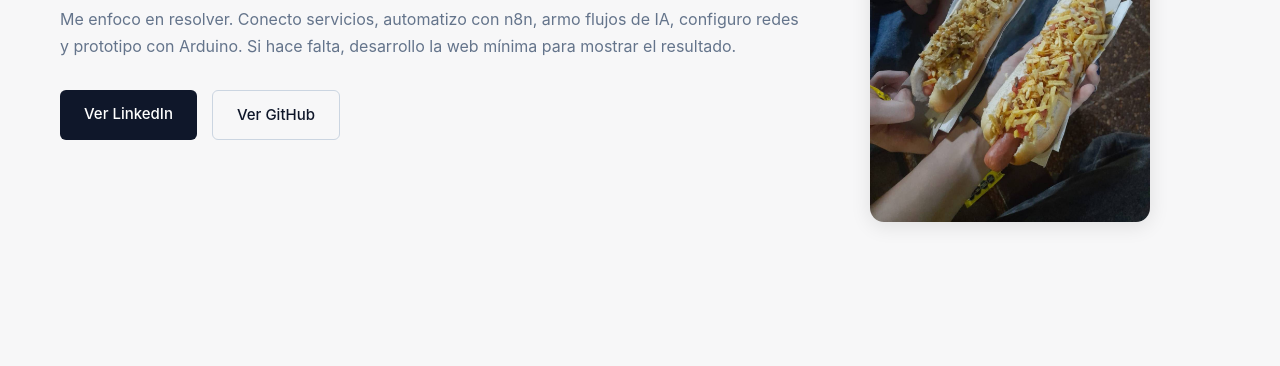
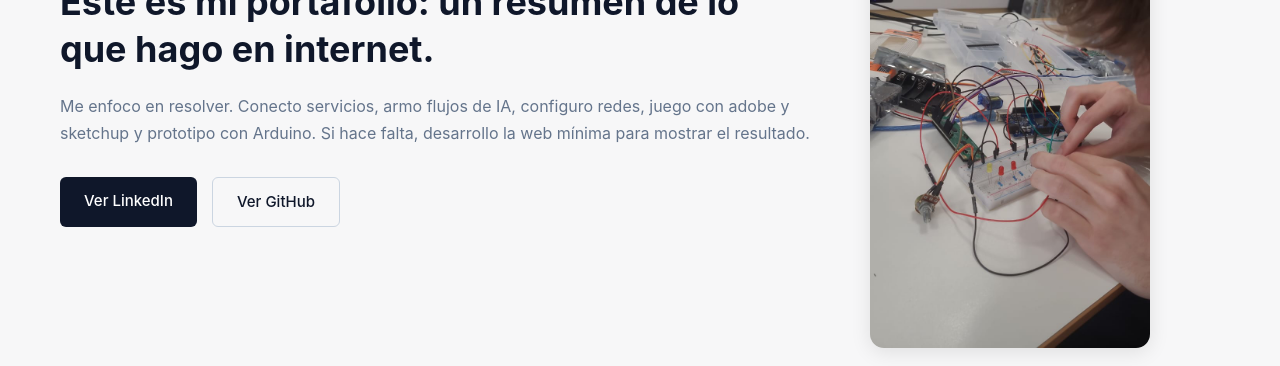
Before and after one commit to trobias/PORTFOLIO, a plain HTML site: page index.html in a window 1280 px wide. Shown: the part 296-662 px from the top of the page. Drawn offline with Linux system fonts and the light colour scheme.

Commit message:
Add files via upload

```diff
--- a/index.html
+++ b/index.html
@@ -121,15 +121,15 @@
       <div class="container">
         <div class="hero-content">
           <div class="hero-text">
-            <h2>hola, este es mi portafolio</h2>
-            <p>Me enfoco en resolver. Conecto servicios, automatizo con n8n, armo flujos de IA, configuro redes y prototipo con Arduino. Si hace falta, desarrollo la web mínima para mostrar el resultado.</p>
+            <h2>Este es mi portafolio: un resumen de lo que hago en internet.</h2>
+            <p>Me enfoco en resolver. Conecto servicios, armo flujos de IA, configuro redes, juego con adobe y sketchup y prototipo con Arduino. Si hace falta, desarrollo la web mínima para mostrar el resultado.</p>
             <div class="buttons">
               <a href="https://www.linkedin.com/in/tob%C3%ADas-tarnowski-076a3a270/" target="_blank" rel="noopener noreferrer" class="btn btn-primary">Ver LinkedIn</a>
               <a href="https://github.com/trobias" target="_blank" rel="noopener noreferrer" class="btn btn-secondary">Ver GitHub</a>
             </div>
           </div>
           <div class="hero-image">
-            <img src="images/pancho.jpg" alt="Tobías Tarnowski" width="280" height="auto" loading="lazy" />
+            <img src="images/arduino.jpeg" alt="Tobías Tarnowski" width="280" height="auto" loading="lazy" />
           </div>
         </div>
       </div>
```
Also changed, not shown: images/arduino.jpeg (added).
